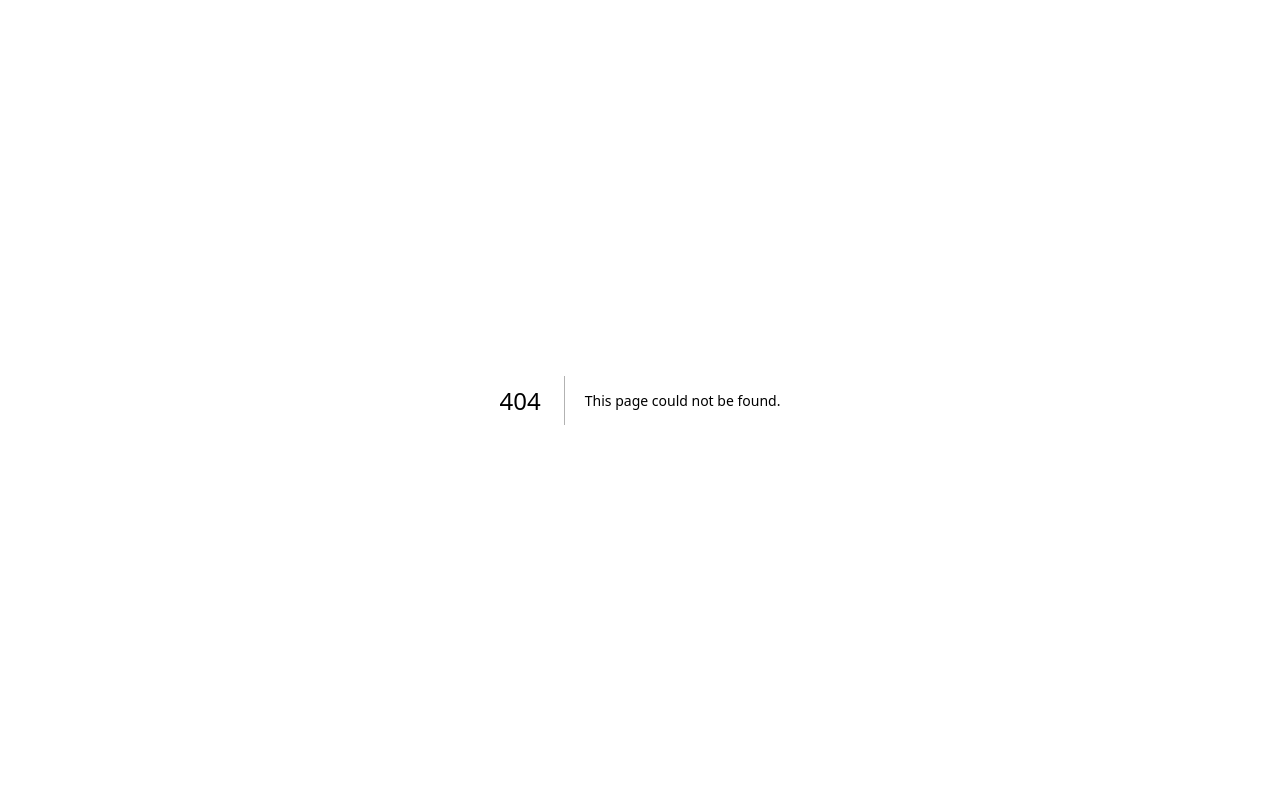
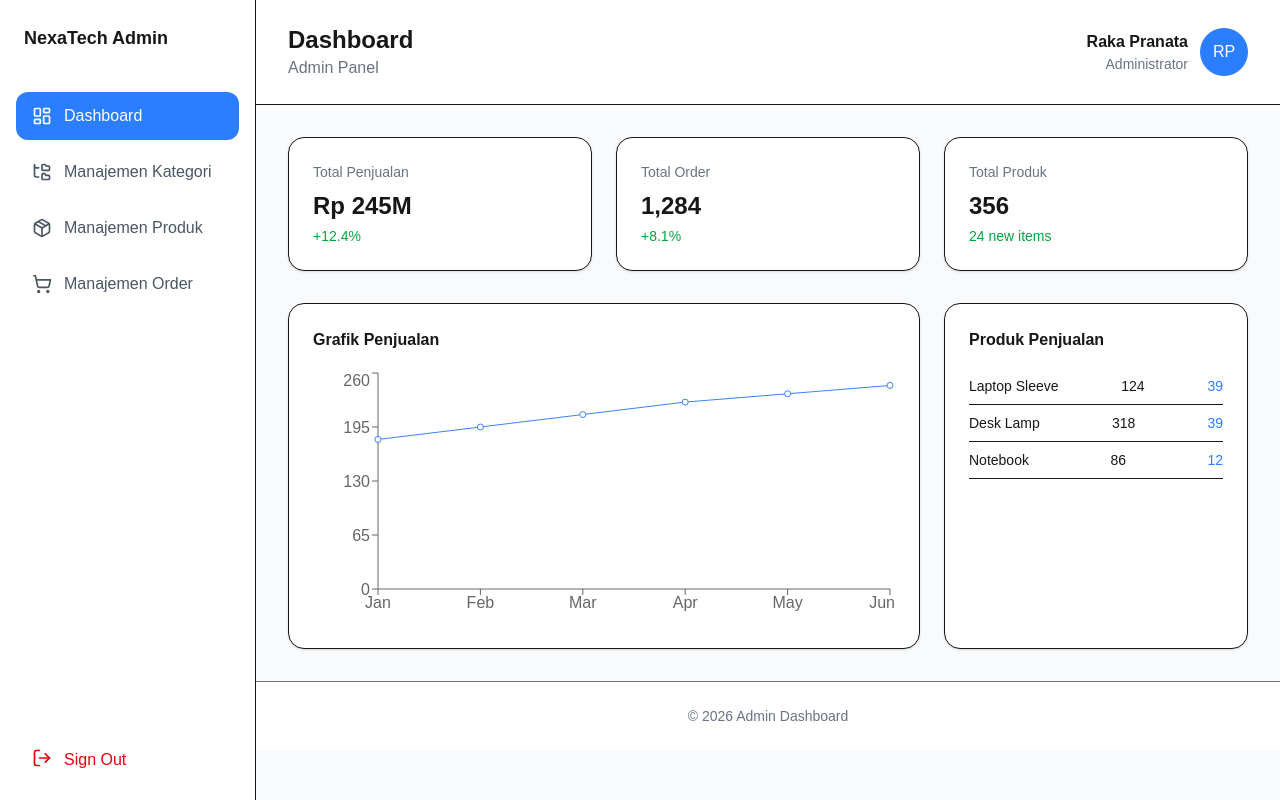
Before and after one commit to Suanda27/NexaTech, a Next.js app in the folder frontend/: page /admin in a window 1280 px wide. Before the commit this address had no page. Built offline with nearby package versions, Linux system fonts and the light colour scheme.

Commit message:
Push Feat : Dashboard Admin test not ready yet

```diff
--- /dev/null
+++ b/frontend/app/admin/components/Header.tsx
@@ -0,0 +1,20 @@
+export default function Header() {
+    return (
+        <header className="bg-white border-b px-8 py-6 flex justify-between items-center">
+            <div>
+                <h2 className="text-2xl font-bold">Dashboard</h2>
+                <p className="text-gray-500">Admin Panel</p>
+            </div>
+
+            <div className="flex items-center gap-3">
+                <div className="text-right">
+                    <p className="font-semibold">Raka Pranata</p>
+                    <p className="text-sm text-gray-500">Administrator</p>
+                </div>
+                <div className="w-12 h-12 rounded-full bg-blue-500 text-white flex items-center justify-center">
+                    RP
+                </div>
+            </div>
+        </header>
+    );
+}
--- /dev/null
+++ b/frontend/app/admin/components/ProductTable.tsx
@@ -0,0 +1,24 @@
+const products = [
+    { name: "Laptop Sleeve", sold: 124, stock: 39 },
+    { name: "Desk Lamp", sold: 318, stock: 39 },
+    { name: "Notebook", sold: 86, stock: 12 },
+];
+
+export default function ProductTable() {
+    return (
+        <div className="bg-white p-6 rounded-2xl border shadow-sm">
+            <h3 className="font-bold mb-4">Produk Penjualan</h3>
+
+            {products.map((p, i) => (
+                <div
+                    key={i}
+                    className="flex justify-between py-2 border-b text-sm"
+                >
+                    <span>{p.name}</span>
+                    <span>{p.sold}</span>
+                    <span className="text-blue-500">{p.stock}</span>
+                </div>
+            ))}
+        </div>
+    );
+}
--- /dev/null
+++ b/frontend/app/admin/components/SalesChart.tsx
@@ -0,0 +1,38 @@
+"use client";
+
+import {
+    LineChart,
+    Line,
+    XAxis,
+    YAxis,
+    Tooltip,
+    ResponsiveContainer,
+} from "recharts";
+
+const data = [
+    { month: "Jan", value: 180 },
+    { month: "Feb", value: 195 },
+    { month: "Mar", value: 210 },
+    { month: "Apr", value: 225 },
+    { month: "May", value: 235 },
+    { month: "Jun", value: 245 },
+];
+
+export default function SalesChart() {
+    return (
+        <div className="bg-white p-6 rounded-2xl border shadow-sm">
+            <h3 className="font-bold mb-4">Grafik Penjualan</h3>
+
+            <div className="h-64">
+                <ResponsiveContainer>
+                    <LineChart data={data}>
+                        <XAxis dataKey="month" />
+                        <YAxis />
+                        <Tooltip />
+                        <Line dataKey="value" stroke="#3B82F6" />
+                    </LineChart>
+                </ResponsiveContainer>
+            </div>
+        </div>
+    );
+}
--- /dev/null
+++ b/frontend/app/admin/components/Sidebar.tsx
@@ -0,0 +1,56 @@
+"use client";
+
+import { useState } from "react";
+import {
+    LayoutDashboard,
+    FolderTree,
+    Package,
+    ShoppingCart,
+    LogOut,
+} from "lucide-react";
+
+const menu = [
+    { id: "dashboard", label: "Dashboard", icon: LayoutDashboard },
+    { id: "kategori", label: "Manajemen Kategori", icon: FolderTree },
+    { id: "produk", label: "Manajemen Produk", icon: Package },
+    { id: "order", label: "Manajemen Order", icon: ShoppingCart },
+];
+
+export default function Sidebar() {
+    const [active, setActive] = useState("dashboard");
+
+    return (
+        <aside className="w-64 bg-white fixed h-full border-r flex flex-col">
+            <div className="p-6 font-bold text-lg">NexaTech Admin</div>
+
+            <nav className="flex-1 p-4 space-y-2">
+                {menu.map((item) => {
+                    const Icon = item.icon;
+                    const isActive = active === item.id;
+
+                    return (
+                        <button
+                            key={item.id}
+                            onClick={() => setActive(item.id)}
+                            className={`w-full flex items-center gap-3 px-4 py-3 rounded-xl transition ${
+                                isActive
+                                    ? "bg-blue-500 text-white"
+                                    : "text-gray-600 hover:bg-blue-50 hover:text-blue-600"
+                            }`}
+                        >
+                            <Icon size={20} />
+                            {item.label}
+                        </button>
+                    );
+                })}
+            </nav>
+
+            <div className="p-4">
+                <button className="flex gap-3 text-red-600 hover:bg-red-50 w-full px-4 py-3 rounded-xl">
+                    <LogOut size={20} />
+                    Sign Out
+                </button>
+            </div>
+        </aside>
+    );
+}
--- /dev/null
+++ b/frontend/app/admin/components/StatsCard.tsx
@@ -0,0 +1,9 @@
+export default function StatsCard({ title, value, growth }: any) {
+    return (
+        <div className="bg-white p-6 rounded-2xl shadow-sm border">
+            <p className="text-gray-500 text-sm">{title}</p>
+            <h3 className="text-2xl font-bold mt-2">{value}</h3>
+            <p className="text-sm text-green-600 mt-1">{growth}</p>
+        </div>
+    );
+}
--- /dev/null
+++ b/frontend/app/admin/layout.tsx
@@ -0,0 +1,16 @@
+"use client";
+
+import Sidebar from "./components/Sidebar";
+
+export default function AdminLayout({
+    children,
+}: {
+    children: React.ReactNode;
+}) {
+    return (
+        <div className="flex bg-gray-50 min-h-screen">
+            <Sidebar />
+            <main className="flex-1 ml-64">{children}</main>
+        </div>
+    );
+}
--- /dev/null
+++ b/frontend/app/admin/page.tsx
@@ -0,0 +1,45 @@
+"use client";
+
+import Header from "./components/Header";
+import StatsCard from "./components/StatsCard";
+import SalesChart from "./components/SalesChart";
+import ProductTable from "./components/ProductTable";
+
+export default function DashboardPage() {
+    return (
+        <>
+            <Header />
+
+            <div className="p-8">
+                <div className="grid grid-cols-3 gap-6 mb-8">
+                    <StatsCard
+                        title="Total Penjualan"
+                        value="Rp 245M"
+                        growth="+12.4%"
+                    />
+                    <StatsCard
+                        title="Total Order"
+                        value="1,284"
+                        growth="+8.1%"
+                    />
+                    <StatsCard
+                        title="Total Produk"
+                        value="356"
+                        growth="24 new items"
+                    />
+                </div>
+
+                <div className="grid grid-cols-3 gap-6">
+                    <div className="col-span-2">
+                        <SalesChart />
+                    </div>
+                    <ProductTable />
+                </div>
+            </div>
+
+            <footer className="border-t bg-white py-6 text-center text-gray-500 text-sm">
+                © 2026 Admin Dashboard
+            </footer>
+        </>
+    );
+}
--- a/frontend/package.json
+++ b/frontend/package.json
@@ -13,7 +13,8 @@
     "lucide-react": "^0.577.0",
     "next": "16.1.6",
     "react": "19.2.3",
-    "react-dom": "19.2.3"
+    "react-dom": "19.2.3",
+    "recharts": "^3.8.1"
   },
   "devDependencies": {
     "@tailwindcss/postcss": "^4",
```
Also changed, not shown: 1 other file (tests, documents, lock files or other folders).
